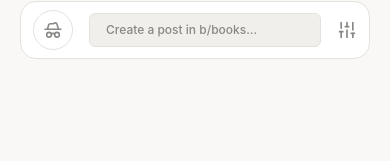
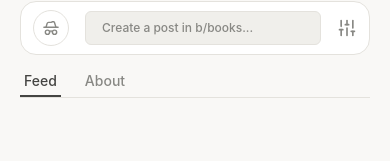
Before and after one commit to paulius-misevicius/yapper, a React (Vite) app in the folder client/: page /b/books in a window 390 px wide. Shown: the part 138-299 px from the top of the page. Built offline with nearby package versions, Linux system fonts and the light colour scheme.

Commit message:
Add feed/about toggling for board page on mobile

```diff
--- a/client/src/components/BoardSidebar.tsx
+++ b/client/src/components/BoardAbout.tsx
@@ -2,28 +2,29 @@ import { currentUser } from "../../data"
 import { useGlobalContext } from "../utils"
 import type { Board } from "../../data"
 
-interface BoardSidebarProps {
+interface BoardAboutProps {
     boardInfo: Board | undefined
     board: string | undefined
     rules: string[]
+    sidebar?: boolean
 }
 
-export default function BoardSidebar({boardInfo, board, rules}: BoardSidebarProps) {
+export default function BoardAbout({boardInfo, board, rules, sidebar}: BoardAboutProps) {
 
     const { isLoggedIn } = useGlobalContext()
 
     return (
-        <section className="hidden md:flex md:flex-col fixed z-10 my-5 mr-5 lg:mr-10 right-0 w-(--sidebar-right-width) top-(--header-height) bottom-0 bg-(--surface-1) border border-(--border) rounded-2xl overflow-hidden shrink-0">
+        <section className={sidebar ? "hidden md:flex md:flex-col fixed z-10 my-5 mr-5 lg:mr-10 right-0 w-(--sidebar-right-width) top-(--header-height) bottom-0 bg-(--surface-1) border border-(--border) rounded-2xl overflow-hidden shrink-0" : "mt-5 bg-(--surface-1) border border-(--border) rounded-2xl overflow-hidden md:hidden"}>
             <div className="bg-(--accent) py-4 px-5 shrink-0">
                 <span className={`size-10 font-bold flex items-center justify-center rounded-lg ${boardInfo?.colorClass}`}>
                     {board?.charAt(0).toUpperCase()}
                 </span>
             </div>
-            <div className="py-4 px-5 flex-1 flex flex-col min-h-0">
+            <div className={sidebar ? "py-4 px-5 flex-1 flex flex-col min-h-0" : "py-4 px-5"}>
                 <div className="shrink-0">
                     <h2 className="font-bold">b/{boardInfo?.name}</h2>
                     <p className="mt-2">{boardInfo?.description}</p>
-                    <div className="flex items-center justify-between mt-4">
+                    <div className={sidebar ? "flex items-center justify-between mt-4" : "flex items-center justify-between xs:justify-around sm:justify-evenly mt-4"}>
                         <div className="flex flex-col gap-0">
                             <p className="font-bold">{boardInfo?.memberCount}</p>
                             <p className="text-xs!">Members</p>
--- a/client/src/components/BoardLayout.tsx
+++ b/client/src/components/BoardLayout.tsx
@@ -1,7 +1,7 @@
 import { Outlet } from "react-router"
 import { boards, boardRules } from "../../data"
 import { useParams } from "react-router"
-import BoardSidebar from "./BoardSidebar"
+import BoardAbout from "./BoardAbout"
 
 export default function BoardLayout() {
 
@@ -15,9 +15,9 @@ export default function BoardLayout() {
     return (
         <>
             <section className="flex min-w-0 flex-col flex-1 md:mr-(--sidebar-right-width) py-5 md:pr-5 lg:pr-10">
-                <Outlet context={{boardInfo: boardInfo, board: board}} />
+                <Outlet context={{boardInfo: boardInfo, board: board, rules: rules}} />
             </section>
-            <BoardSidebar boardInfo={boardInfo} board={board} rules={rules}/>
+            <BoardAbout boardInfo={boardInfo} board={board} rules={rules} sidebar/>
         </>
     )
 }
--- a/client/src/pages/Board.tsx
+++ b/client/src/pages/Board.tsx
@@ -5,13 +5,16 @@ import { Bookmark, ChartNoAxesColumn, ChevronDown, ChevronUp, Hourglass, Message
 import ProfilePicture from "../components/ProfilePicture"
 import type { Board } from "../../data"
 import BoardMobileSettings from "../components/BoardMobileSettings"
+import BoardAbout from "../components/BoardAbout"
 
 export type Filter = "today" | "this week" | "this month" | "this year" | "all time"
 export type Sort = "new" | "top"
+type MobileTab = "feed" | "about"
 
 interface BoardProps {
     boardInfo: Board
     board: string
+    rules: string[]
 }
 
 export default function Board() {
@@ -19,8 +22,9 @@ export default function Board() {
     const [filter, setFilter] = useState<Filter>("all time")
     const [sort, setSort] = useState<Sort>("top")
     const [isMobileSettingsOpen, setIsMobileSettingsOpen] = useState(false)
+    const [mobileTab, setMobileTab] = useState<MobileTab>("feed")
 
-    const { boardInfo, board } = useOutletContext<BoardProps>()
+    const { boardInfo, board, rules } = useOutletContext<BoardProps>()
     const [hoveredItemId, setHoveredItemId] = useState<number | null>(null)
 
     const boardPosts = posts.filter(item => item.boardName === board)
@@ -36,7 +40,7 @@ export default function Board() {
             }
             <h1>b/{boardInfo?.name}</h1>
             <div className="flex flex-wrap min-w-0 items-center gap-4 py-2 px-3 bg-(--surface-1) border border-(--border) rounded-2xl mt-4">
-                <ProfilePicture size="size-10"/>
+                <ProfilePicture size="size-9"/>
                 <Link
                     to="create"
                     className="text-xs font-medium text-(--text-muted) bg-(--surface-2) flex-1 text-left py-2 px-4 border border-(--border) rounded-md truncate min-w-0"
@@ -89,6 +93,29 @@ export default function Board() {
                     <SlidersVertical className="size-5"/>
                 </button>
             </div>
+            <div className="flex gap-5 mt-4 md:hidden items-center border-b border-(--border)">
+                <button
+                    onClick={() => setMobileTab("feed")}
+                    className={`
+                        font-medium text-sm text-(--text-muted) pb-1 border-b-2 border-transparent px-1
+                        ${mobileTab === "feed" ? "text-(--text-secondary) border-(--text-secondary)!" : ""}
+                    `}
+                >
+                    Feed
+                </button>
+                <button
+                    onClick={() => setMobileTab("about")}
+                    className={`
+                        font-medium text-sm text-(--text-muted) pb-1 border-b-2 border-transparent px-1
+                        ${mobileTab === "about" ? "text-(--text-secondary) border-(--text-secondary)!" : ""}
+                    `}
+                >
+                    About
+                </button>
+            </div>
+
+            {mobileTab === "feed"
+                ?
                     <div className="flex flex-col gap-4 mt-5">
                         {boardPosts.map(item =>
                             <div
@@ -186,6 +213,9 @@ export default function Board() {
                             </div>
                         )}
                     </div>
+                :
+                    <BoardAbout board={board} boardInfo={boardInfo} rules={rules} />
+            }
         </>
     )
 }
```
Lines whose indentation alone changed are shown as unchanged.
